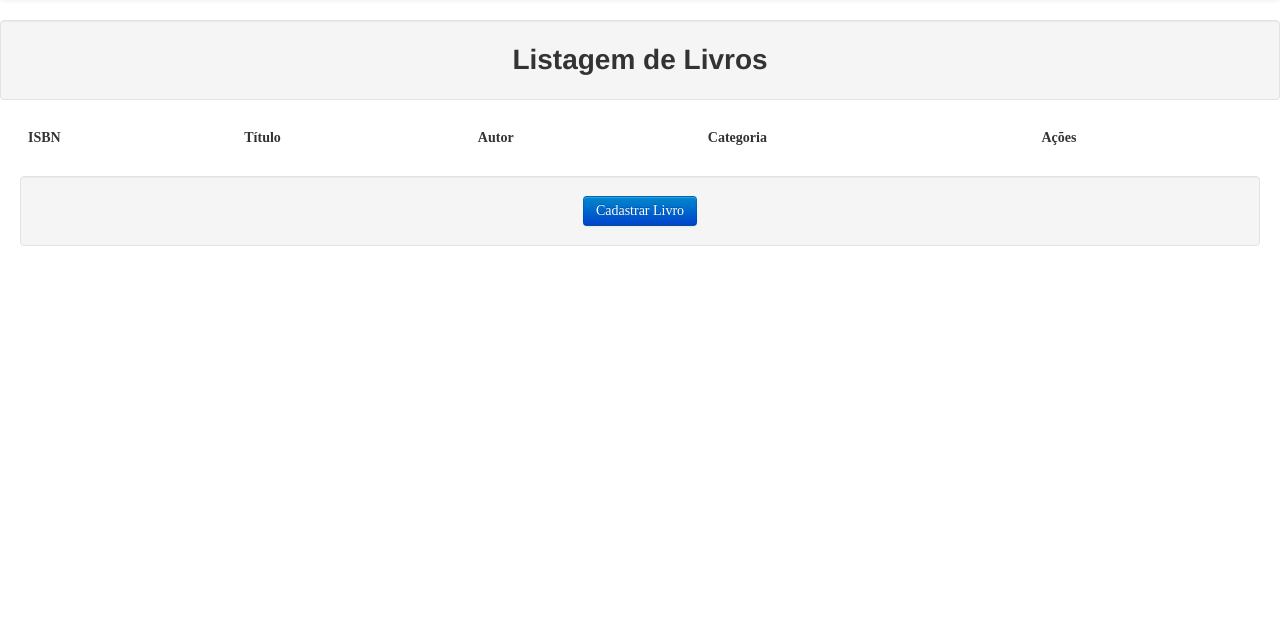
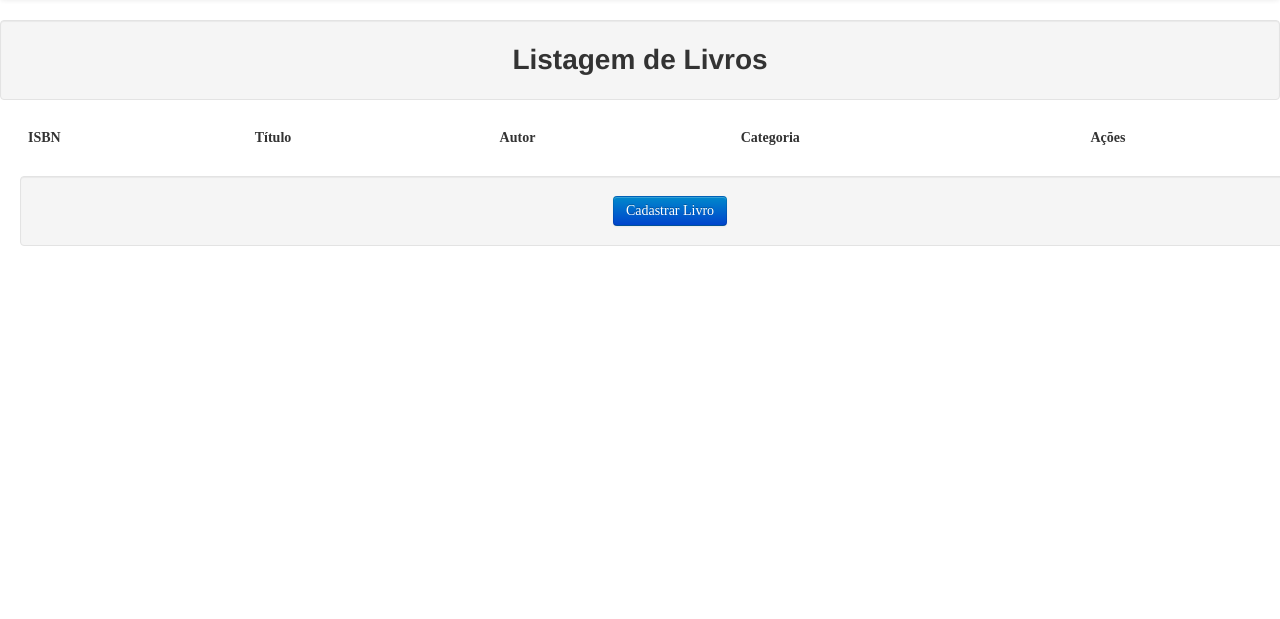
Before and after one commit to WesleySzy/biblioteca.old2, a PHP site: page /visao/livro_lista.php in a window 1280 px wide; the page is wider, and only the part inside the window is pictured. Shown: the part 42-661 px from the top of that part. Run offline with PHP 8.4, Linux system fonts and the light colour scheme; data that the repository does not hold is empty.

Commit message:
Update livro_lista.php

```diff
--- a/visao/livro_lista.php
+++ b/visao/livro_lista.php
@@ -52,7 +52,7 @@
 </div>
 
 <h1 class="well" align="center">Listagem de Livros</h1>
- <div class="container-fluid">
+ <div style="width: 1300px; height: 500px; overflow-y: scroll;" class="container-fluid">
     <table class="table table-hover">
     <thead>
         <tr>
```
